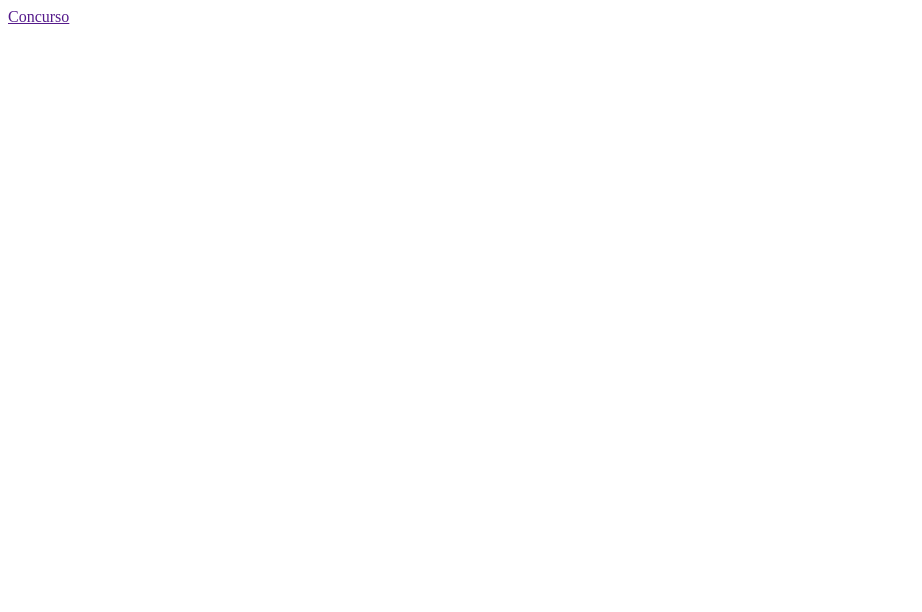
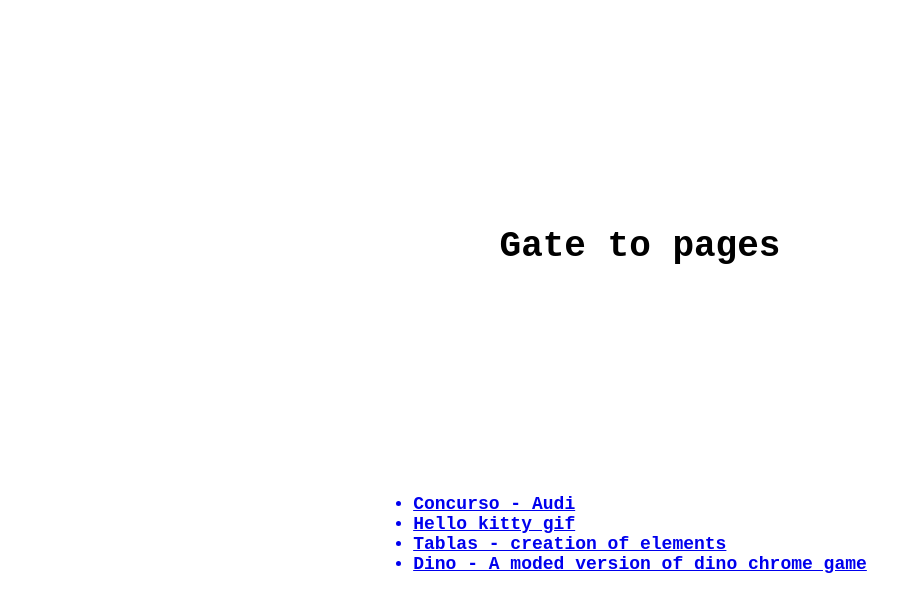
Before and after one commit to alexwithstars/pages, a plain HTML site: page index.html in a window 1280 px wide. Shown: the whole page, without its empty margins (0-922 px from the left). Drawn offline with Linux system fonts and the light colour scheme.

Commit message:
Index gate added new links

```diff
--- a/index.html
+++ b/index.html
@@ -4,8 +4,32 @@
     <meta charset="UTF-8">
     <meta name="viewport" content="width=device-width, initial-scale=1.0">
     <title>Gate</title>
+    <style>
+        *{
+            padding: 0;
+            margin: 0;
+            box-sizing: border-box;
+        }
+        body{
+            width:100vw;
+            height:100vh;
+            display: flex;
+            flex-direction: column;
+            align-items: center;
+            justify-content: space-evenly;
+            font-family: monospace;
+            font-size: 18px;
+            font-weight: 600;
+        }
+    </style>
 </head>
 <body>
-    <a href="">Concurso</a>
+    <h1>Gate to pages</h1>
+    <ul>
+        <a href="Audi/" target="_blank"><li>Concurso - Audi</li></a>
+        <a href="kitty/" target="_blank"><li>Hello kitty gif</li></a>
+        <a href="tablas/" target="_blank"><li>Tablas - creation of elements</li></a>
+        <a href="dino/" target="_blank"><li> Dino - A moded version of dino chrome game</li></a>
+    </ul>
 </body>
 </html>
```
